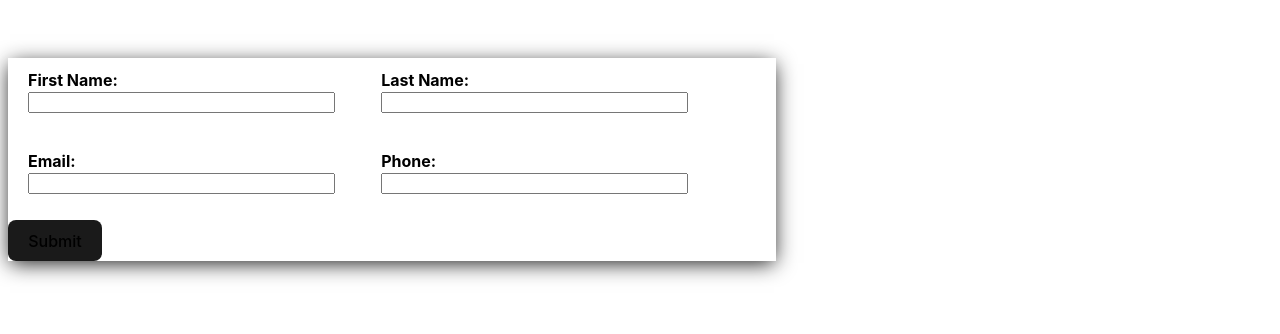
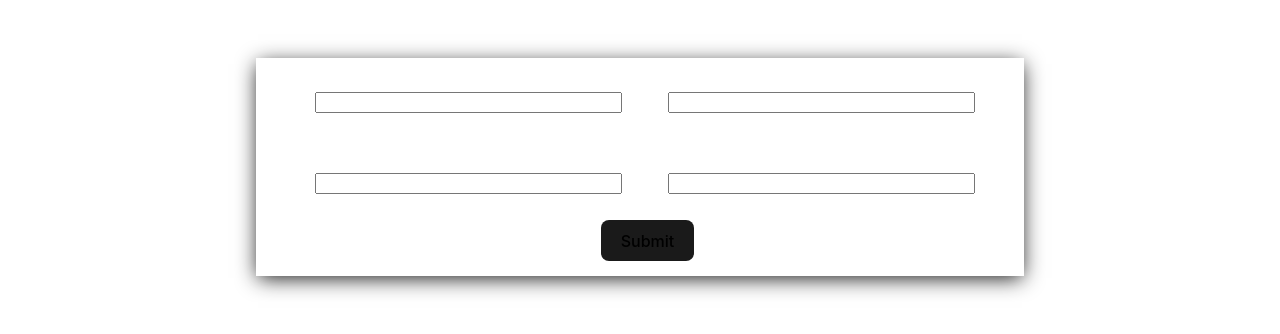
Before and after one commit to dhruv2253/CV-Application, a React (Vite) app: page / in a window 1280 px wide. Shown: the top 334 px of the page. Built offline with nearby package versions, Linux system fonts and the light colour scheme.

Commit message:
center form and change colors

```diff
--- a/src/Form.css
+++ b/src/Form.css
@@ -1,13 +1,9 @@
-/* make the form fit the whole page */
 
 .container {
-    display: grid;
-    grid-template-columns: 1fr 1fr;
-    grid-gap: 20px;
-
+    display: flex;
+    justify-content: center;
 
 }
-
 form {
     display: flex;
     width: 60vw;
@@ -17,6 +13,7 @@ form {
     box-shadow: 0 4px 20px -2px rgb(22 22 22);
     margin-bottom: 20px;
     margin-top: 50px;
+    justify-content: center;
 
 }
 
@@ -26,7 +23,7 @@ label {
     width: 40%;
     padding: 10px;
     font-size: 16px;
-    color: black;
+    color: white;
     margin-left: 10px;
     font-weight: bold;
 }
@@ -48,6 +45,7 @@ input:focus {
 
 
 button {
+
     border-radius: 8px;
     border: 1px solid transparent;
     padding: 0.6em 1.2em;
@@ -57,6 +55,8 @@ button {
     background-color: #1a1a1a;
     cursor: pointer;
     transition: border-color 0.25s;
+    margin-left: 15px;
+    margin-bottom: 15px;
   }
   button:hover {
     border-color: #646cff;
```
